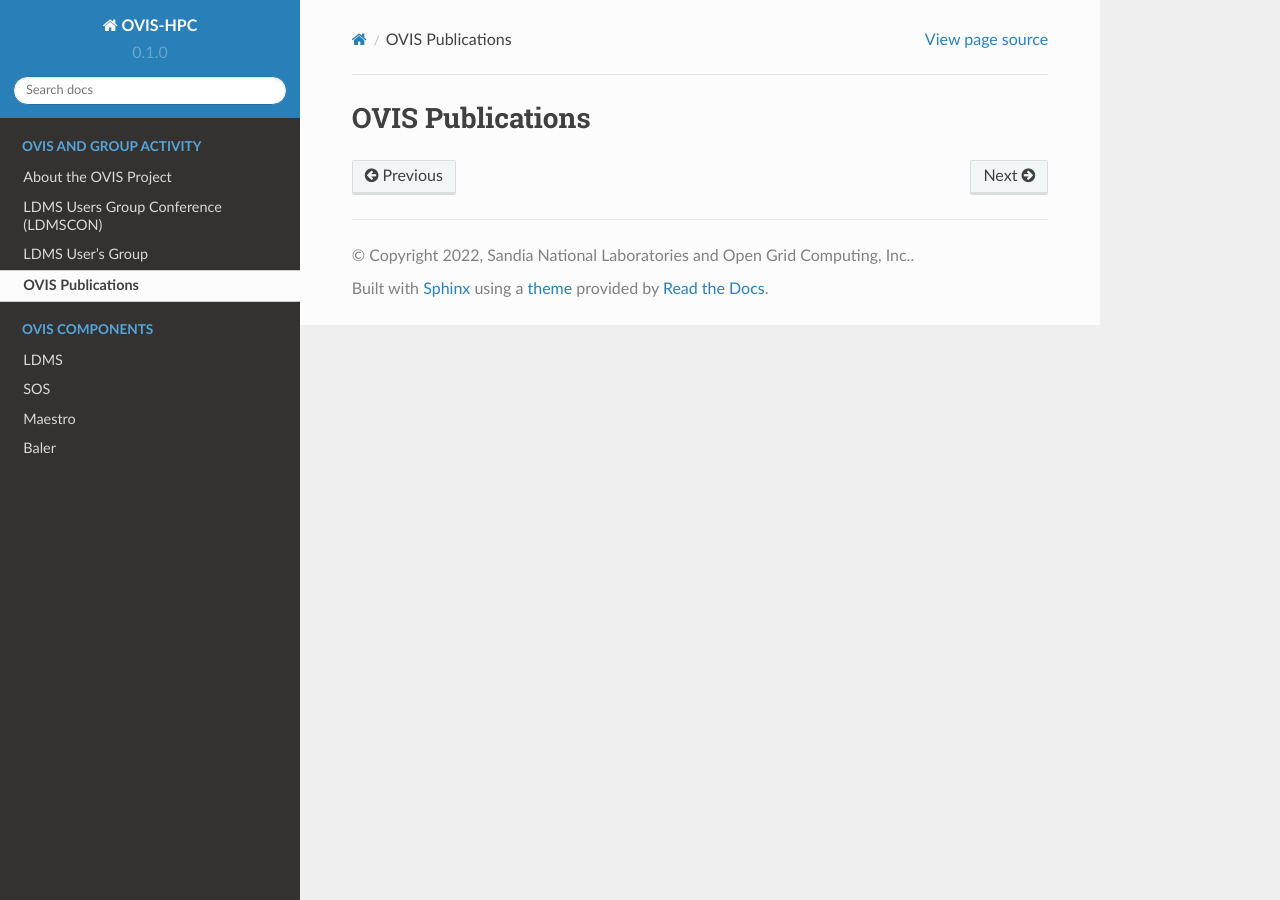
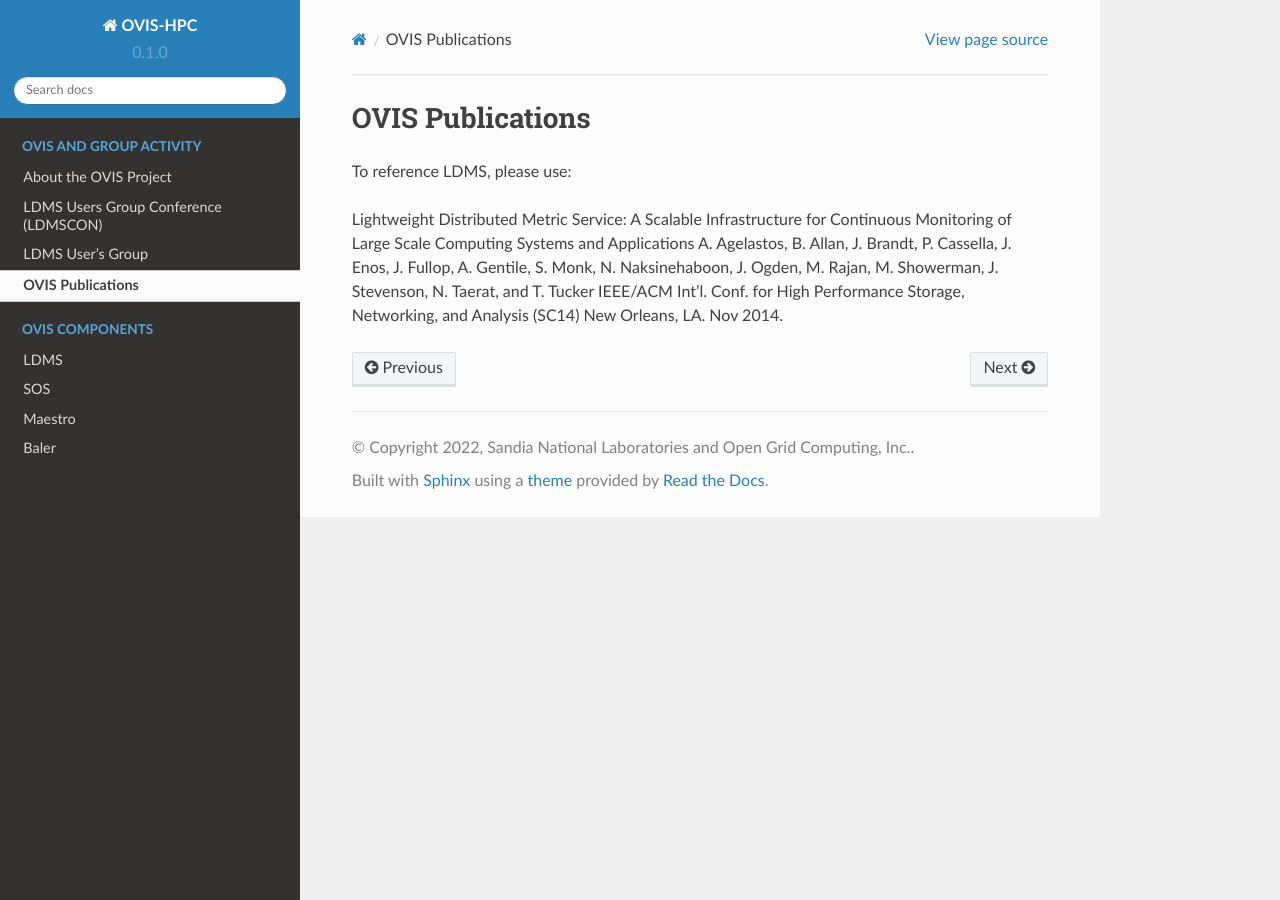
Before and after one commit to ovis-hpc/readthedocs, a Sphinx documentation site: the page built from docs/source/publications.rst, in a window 1280 px wide. Built offline with Sphinx 7.4.7 and the Read the Docs theme 2.0.0, drawn with Linux system fonts in a browser that asks for light colours; pages that are not in the unit, such as notebooks, are missing from menus.

Commit message:
Update publications.rst
LDMS canonical reference

```diff
--- a/docs/source/publications.rst
+++ b/docs/source/publications.rst
@@ -1,2 +1,8 @@
 OVIS Publications
 ==================================================================
+
+To reference LDMS, please use:
+
+Lightweight Distributed Metric Service: A Scalable Infrastructure for Continuous Monitoring of Large Scale Computing Systems and Applications
+A. Agelastos, B. Allan, J. Brandt, P. Cassella, J. Enos, J. Fullop, A. Gentile, S. Monk, N. Naksinehaboon, J. Ogden, M. Rajan, M. Showerman, J. Stevenson, N. Taerat, and T. Tucker
+IEEE/ACM Int'l. Conf. for High Performance Storage, Networking, and Analysis (SC14) New Orleans, LA. Nov 2014.
```
